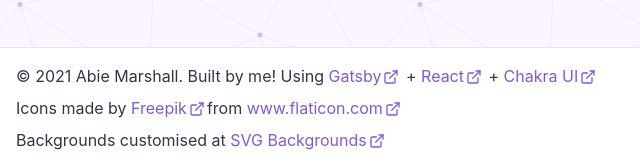
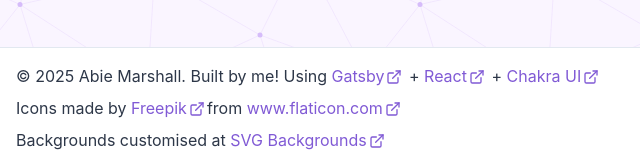
Before and after one commit to MarshallEvergreen/MarshallEvergreen.github.io, a Gatsby site: page / in a window 1280 px wide. Shown: the part 3495-3660 px from the top of the page, 0-640 px from the left. Built offline with nearby package versions, Linux system fonts and the light colour scheme; Gatsby itself is replaced by a stand-in of ours.

Commit message:
update copyright date

```diff
--- a/src/components/footer.js
+++ b/src/components/footer.js
@@ -22,7 +22,7 @@ export default function Footer() {
                 justify={{ md: 'space-between' }}
                 align={{ md: 'center' }}>
                 <Stack>
-                    <Text>© 2021 Abie Marshall. Built by me! Using {" "}
+                    <Text>© 2025 Abie Marshall. Built by me! Using {" "}
                         <ExternalLink href="https://www.gatsbyjs.com/" text={"Gatsby"} />
                         {" + "}
                         <ExternalLink href="https://reactjs.org/" text={"React"} />
```
Also changed, not shown: package.json (+4 -4 lines), 1 other file.
